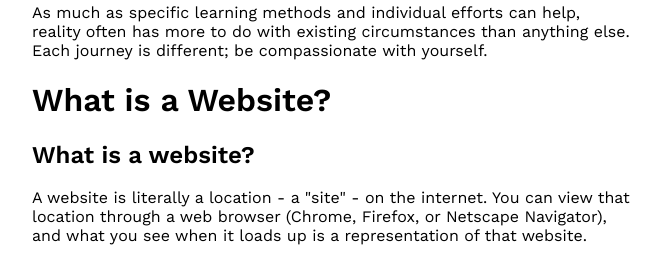
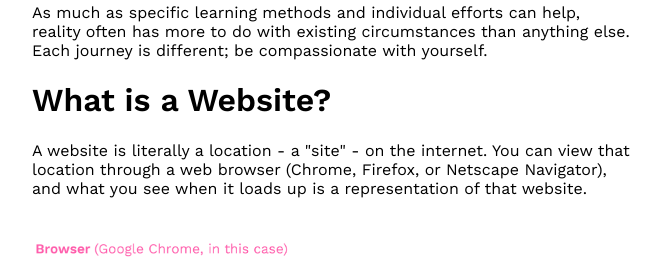
Before and after one commit to christinecha/web-development-000, a website: page public/index.html in a window 1280 px wide. Shown: the part 1789-2047 px from the top of the page, without its empty margins (298-959 px from the left). Drawn offline with Linux system fonts and the light colour scheme.

Commit message:
Redundant

```diff
--- a/public/index.html
+++ b/public/index.html
@@ -122,8 +122,7 @@
       </h1>
       <p></p>
 
-      <h2 id="whatisawebsite">What is a website?</h2>
-<p>A website is literally a location - a "site" - on the internet. You can view that location through a web browser (Chrome, Firefox, or Netscape Navigator), and what you see when it loads up is a representation of that website.</p>
+      <p>A website is literally a location - a "site" - on the internet. You can view that location through a web browser (Chrome, Firefox, or Netscape Navigator), and what you see when it loads up is a representation of that website.</p>
 <p><img src="./assets/00/website-anatomy.png" alt="Pointing to a website, which is the content rendered by a browser." /></p>
 <h2 id="howdoesmycomputerknowwhatstufftoshow">How does my computer know what stuff to show?</h2>
 <p>When you use a web address, it's kind of like making a phone call. You direct your request towards a unique web address (like "www.duckduckgo.com"), just like your call requests a specific phone number. The internet companies involved then do a bunch of work to make sure you see the right website.</p>
@@ -384,8 +383,7 @@ blah blah text content&lt;/h1&gt;
       </h1>
       <p></p>
 
-      <h2 id="whatisawebsite">What is a website?</h2>
-<p>A website is literally a location - a "site" - on the internet. You can view that location through a web browser (Chrome, Firefox, or Netscape Navigator), and what you see when it loads up is a representation of that website.</p>
+      <p>A website is literally a location - a "site" - on the internet. You can view that location through a web browser (Chrome, Firefox, or Netscape Navigator), and what you see when it loads up is a representation of that website.</p>
 <p><img src="./assets/00/website-anatomy.png" alt="Pointing to a website, which is the content rendered by a browser." /></p>
 <h2 id="howdoesmycomputerknowwhatstufftoshow">How does my computer know what stuff to show?</h2>
 <p>When you use a web address, it's kind of like making a phone call. You direct your request towards a unique web address (like "www.duckduckgo.com"), just like your call requests a specific phone number. The internet companies involved then do a bunch of work to make sure you see the right website.</p>
@@ -971,8 +969,7 @@ Blue amount:  f4 = 244
       </h1>
       <p></p>
 
-      <h2 id="whatisawebsite">What is a website?</h2>
-<p>A website is literally a location - a "site" - on the internet. You can view that location through a web browser (Chrome, Firefox, or Netscape Navigator), and what you see when it loads up is a representation of that website.</p>
+      <p>A website is literally a location - a "site" - on the internet. You can view that location through a web browser (Chrome, Firefox, or Netscape Navigator), and what you see when it loads up is a representation of that website.</p>
 <p><img src="./assets/00/website-anatomy.png" alt="Pointing to a website, which is the content rendered by a browser." /></p>
 <h2 id="howdoesmycomputerknowwhatstufftoshow">How does my computer know what stuff to show?</h2>
 <p>When you use a web address, it's kind of like making a phone call. You direct your request towards a unique web address (like "www.duckduckgo.com"), just like your call requests a specific phone number. The internet companies involved then do a bunch of work to make sure you see the right website.</p>
@@ -1233,8 +1230,7 @@ blah blah text content&lt;/h1&gt;
       </h1>
       <p></p>
 
-      <h2 id="whatisawebsite">What is a website?</h2>
-<p>A website is literally a location - a "site" - on the internet. You can view that location through a web browser (Chrome, Firefox, or Netscape Navigator), and what you see when it loads up is a representation of that website.</p>
+      <p>A website is literally a location - a "site" - on the internet. You can view that location through a web browser (Chrome, Firefox, or Netscape Navigator), and what you see when it loads up is a representation of that website.</p>
 <p><img src="./assets/00/website-anatomy.png" alt="Pointing to a website, which is the content rendered by a browser." /></p>
 <h2 id="howdoesmycomputerknowwhatstufftoshow">How does my computer know what stuff to show?</h2>
 <p>When you use a web address, it's kind of like making a phone call. You direct your request towards a unique web address (like "www.duckduckgo.com"), just like your call requests a specific phone number. The internet companies involved then do a bunch of work to make sure you see the right website.</p>
```
Also changed, not shown: public/intro-to-html.html (+1 -2 lines), public/web-dev-0.html (+2 -4 lines), public/what-is-a-website.html (+1 -2 lines), src/00/what-is-a-website.md (+0 -2 lines).
